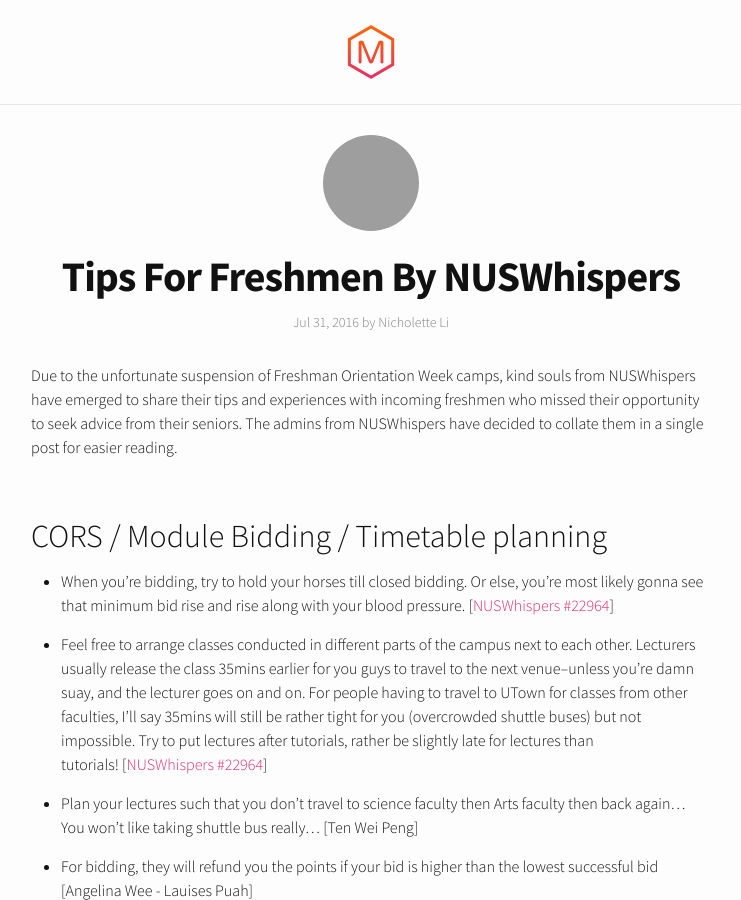
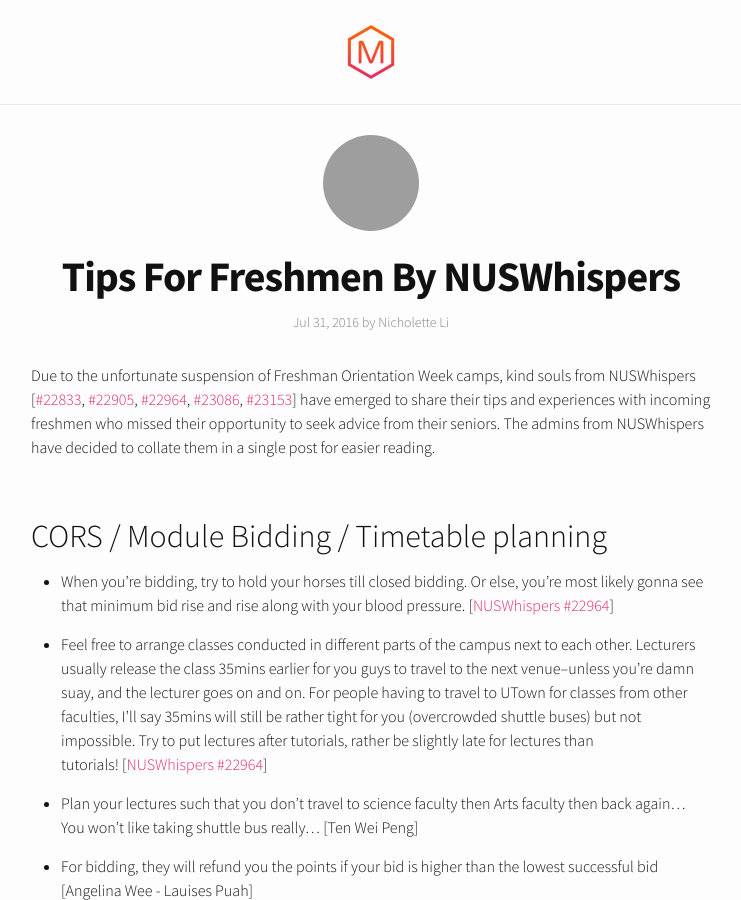
Before and after one commit to nusmodifications/nusmods-blog, a Jekyll site: the page built from _posts/2016-08-01-tips-for-freshmen-by-nuswhispers.markdown, in a window 1280 px wide and 900 px high, cut to the strip 0-900 px from the top of the window. Shown: the whole strip, without its empty margins (269-1010 px from the left). Built offline with Jekyll 4.4.1, drawn with Linux system fonts in a browser that asks for light colours; nearby versions of some CDN libraries; some of the changed text lies outside the part shown; grey boxes are pictures that could not be loaded.

Commit message:
Fix for comments

```diff
--- a/_posts/2016-08-01-tips-for-freshmen-by-nuswhispers.markdown
+++ b/_posts/2016-08-01-tips-for-freshmen-by-nuswhispers.markdown
@@ -6,7 +6,7 @@
 author_thumbnail: 610496971
 ---
 
-Due to the unfortunate suspension of Freshman Orientation Week camps, kind souls from NUSWhispers have emerged to share their tips and experiences with incoming freshmen who missed their opportunity to seek advice from their seniors. The admins from NUSWhispers have decided to collate them in a single post for easier reading.
+Due to the unfortunate suspension of Freshman Orientation Week camps, kind souls from NUSWhispers [[#22833](https://www.nuswhispers.com/confession/22833), [#22905](https://www.nuswhispers.com/confession/22905), [#22964](https://www.nuswhispers.com/confession/22964), [#23086](https://www.nuswhispers.com/confession/23086), [#23153](https://www.nuswhispers.com/confession/23153)] have emerged to share their tips and experiences with incoming freshmen who missed their opportunity to seek advice from their seniors. The admins from NUSWhispers have decided to collate them in a single post for easier reading.
 
 ## CORS / Module Bidding / Timetable planning
 
@@ -68,7 +68,7 @@
 3. If you found the book and it the word "available online", then congratulations, free book! If not, then too bad. But it should work for most textbooks though.
 [Goh Koon Tong]
 
-<!-- -->
+<!--comment to create newline after bullet point: http://meta.stackexchange.com/questions/3327/code-block-is-not-properly-formatted-when-placed-immediately-after-a-list-item -->
 - Reading lists are usually up before CORS closes, so if you're certain to get a mod, you can go grab the required text before everyone else. [Hazel Cxe]
 
 - For poly students your first semester will be so theoretical that you will get a culture shock. You'll need to work doubly hard to catch up with the jc peeps in this aspect. You'll catch up after the first two semesters, don't give up! [Ten Zhi-Yang]
```
Also changed, not shown: other parts of _posts/2016-08-01-tips-for-freshmen-by-nuswhispers.markdown (+0 -2 lines).
